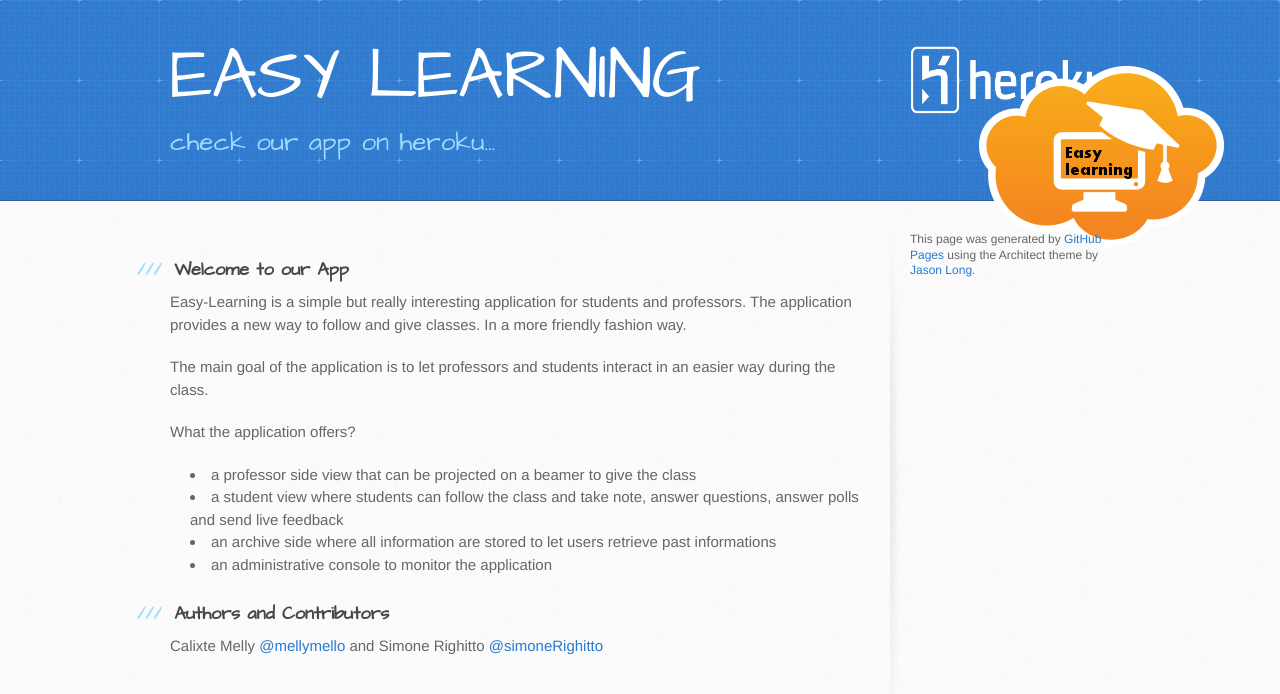
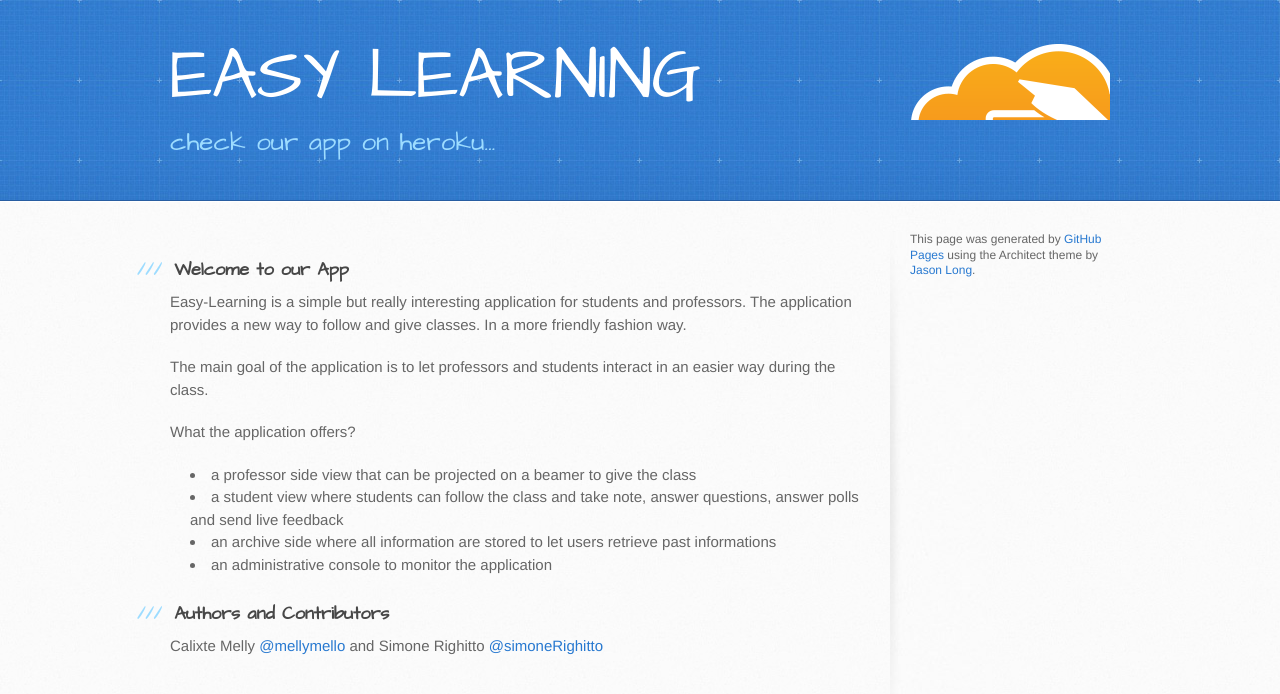
Before and after one commit to mellymello/mellymello.github.io, a plain HTML site: page index.html in a window 1280 px wide. Drawn offline with Linux system fonts and the light colour scheme.

Commit message:
modified css to add logo

```diff
--- a/index.html
+++ b/index.html
@@ -21,7 +21,7 @@
       <div class="inner">
         <h1>EASY LEARNING</h1>
         <h2>check our app on heroku...</h2>
-        <a href="http://tweb-easy-learning.herokuapp.com" class="button"> <img src="images/easyLearningLogo.png"></a>
+        <a href="http://tweb-easy-learning.herokuapp.com" class="button"></a>
       </div>
     </header>
 
--- a/stylesheets/stylesheet.css
+++ b/stylesheets/stylesheet.css
@@ -534,7 +534,7 @@ header a.button {
   position: absolute;
   right: 0;
   top: 0;
-  background: transparent url(../images/heroku.png) 0 0 no-repeat;
+  background: transparent url(../images/easyLearningLogo.png) 0 0 no-repeat;
 }
 aside a.button {
   width: 138px;
```
